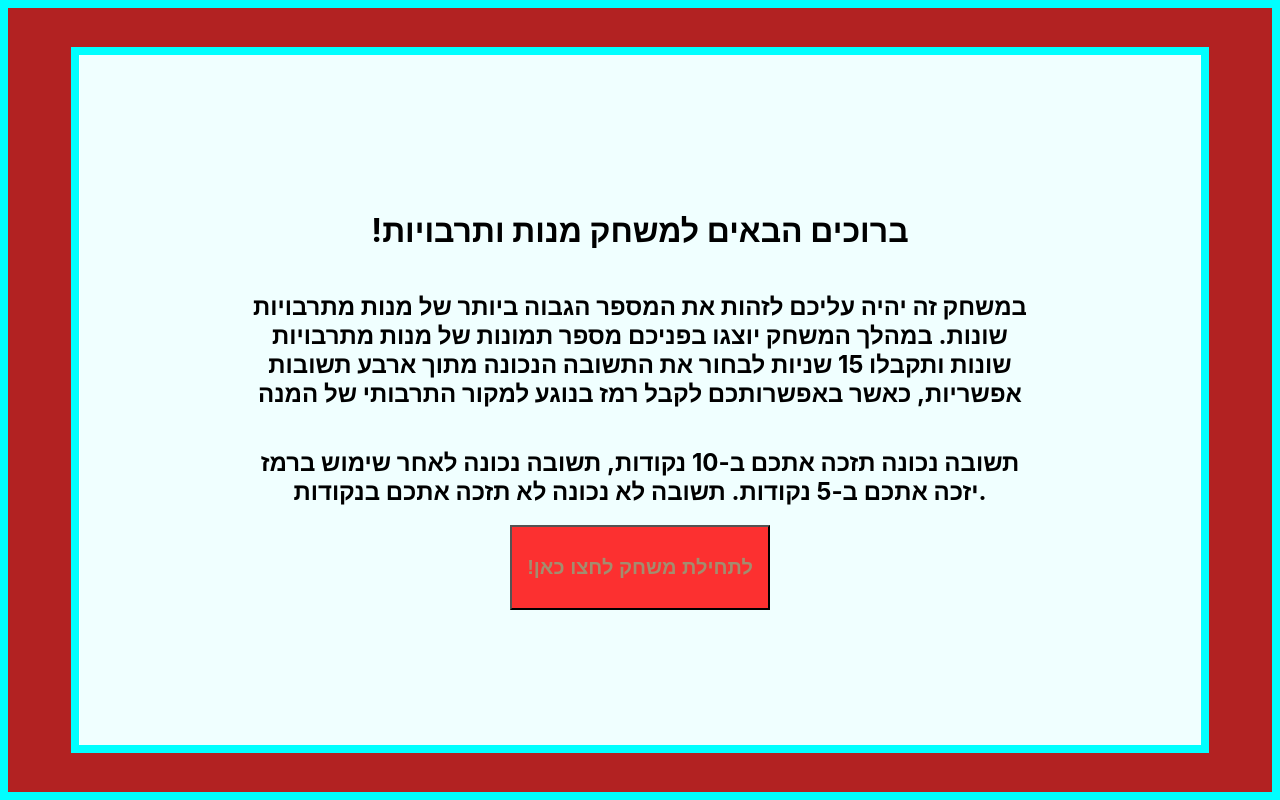
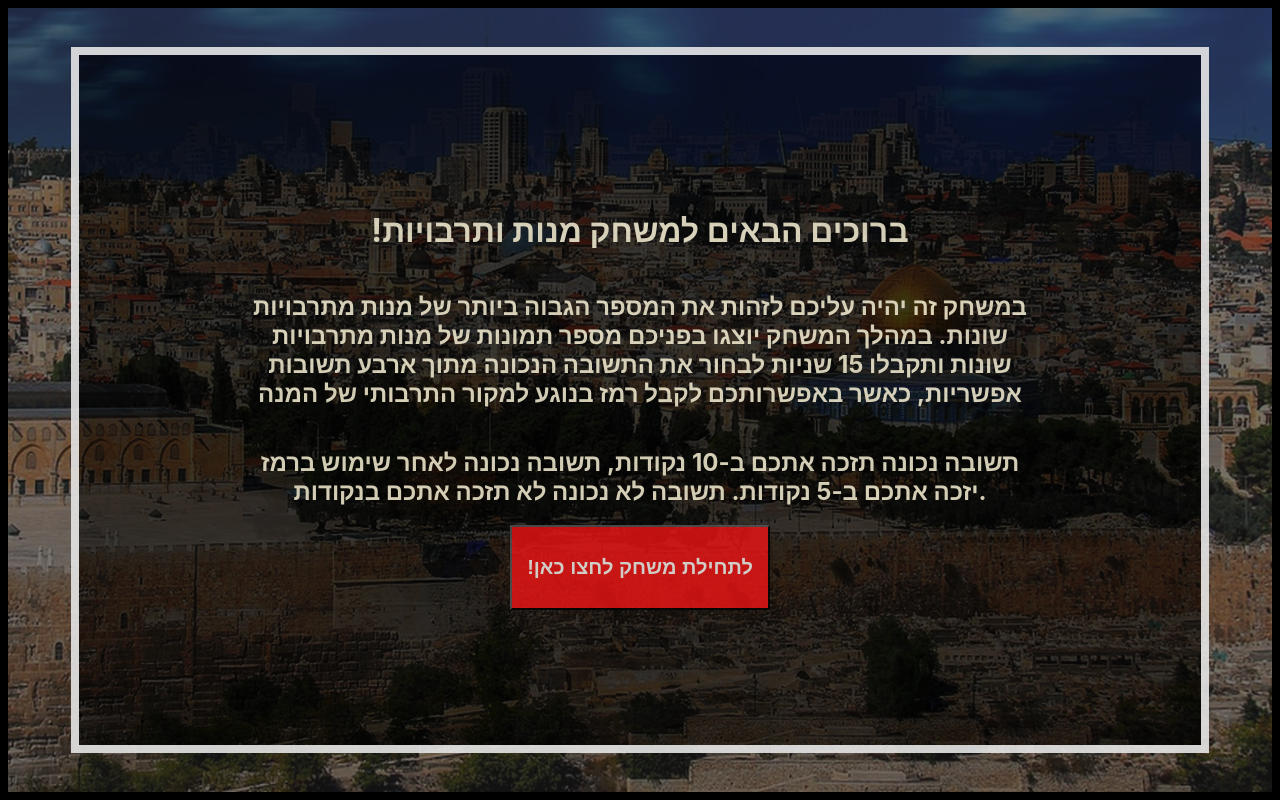
Before and after one commit to RL20/Hackathon, a React (Create React App) app in the folder client/: page / in a window 1280 px wide. Built offline with nearby package versions, Linux system fonts and the light colour scheme.

Commit message:
Updated FrontEnd

```diff
--- a/client/package.json
+++ b/client/package.json
@@ -38,7 +38,6 @@
   },
   "description": "This project was bootstrapped with [Create React App](https://github.com/facebook/create-react-app).",
   "main": "index.js",
-  "devDependencies": {},
   "keywords": [],
   "author": "",
   "license": "ISC"
--- a/client/src/App.css
+++ b/client/src/App.css
@@ -6,7 +6,7 @@
   text-align: center;
 }
 .outline{
-  background-color: aqua;
+  background-color: rgb(0, 0, 0);
   height: 100vh;
   padding: .5rem;
 }
@@ -16,12 +16,16 @@
   justify-content: center;
   flex-direction: column;
   gap: 1.5rem;
-  background-color: firebrick;
   height: 100%;
+  background-image: url('../../client/src/img/jerusalem.jpg');
+  background-size: 100% 100%;
+  background-blend-mode: soft-light;
+  background-color: #474545;
+  opacity: 0.9;
 }
 .image{
   background-color: forestgreen;
-  border: aqua .5rem solid;
+  border: rgb(255, 255, 255) .5rem solid;
   height: 50%;
   width: 50%;
   display: flex;
@@ -47,11 +51,10 @@
   align-items: center;
   height: 6%;
   width: 50%;
-  border: aqua.5rem solid;
+  color: #f8f6f2;
   transition: ease-in-out 0.5s;
 }
 .answersArea{
-  border: aqua .5rem solid;
   height: 35%;
   width: 50%;
   display: flex;
@@ -62,6 +65,7 @@
 .answersArea button{
   height: 8rem;
   width: 24rem;
+  cursor: pointer;
 }
 .answersRight{
   display: flex;
@@ -72,9 +76,10 @@
   display: flex;
   align-items: center;
   justify-content: center;
-  border: aqua .5rem solid;
+  border: rgb(255, 255, 255) .5rem solid;
   width: 6rem;
   height: 6rem;
+  color: #ff2424;
 }
 .answersLeft{
   display: flex;
@@ -84,7 +89,7 @@
 
 /* Welcome Page */
 .welcomePage {
-  border: aqua .5rem solid;
+  border: rgb(255, 255, 255) .5rem solid;
   width: 90%;
   height: 90%;
   display: flex;
@@ -102,8 +107,9 @@
   animation: pulse;
   animation-duration: 4s;
   animation-iteration-count: infinite;
-  background-color: firebrick;
+  background-color: rgb(149, 7, 7);
   color: tan;
+  cursor: pointer;
 }
 @keyframes pulse{
   0% {
@@ -113,8 +119,8 @@
   50%{
     height: 5.3rem;
     width: 16.3rem;
-    background-color: #ff3131;
-    color: #a18b6e;
+    background-color: #ee1414;
+    color: #f8f6f2;
   }
   100% {
     height: 5rem;
--- a/client/src/App.js
+++ b/client/src/App.js
@@ -1,7 +1,7 @@
-import { BrowserRouter, Route, Link } from "react-router-dom/cjs/react-router-dom.min";
+import { BrowserRouter, Route, Link } from "react-router-dom";
 import './App.css';
-import WelcomePage from './components/WelcomePage'
-import GamePage from './components/GamePage';
+import WelcomePage from "./components/WelcomePage/WelcomePage";
+import GamePage from "./components/GamePage/GamePage";
 
 function App() {
   return (
--- a/client/src/components/GamePage.js
+++ b/client/src/components/GamePage/GamePage.js
@@ -1,8 +1,10 @@
 import React, { useState, useRef } from "react";
 import { RouterDom, Route, Link } from "react-router-dom";
-import Timer from "./Timer";
+import Timer from "../Timer/Timer";
+
 
 function GamePage() {
+
   return (
     <div className="outline">
       <div className="appPage">
--- /dev/null
+++ b/client/src/components/WelcomePage/WelcomePage.css
@@ -0,0 +1,8 @@
+.welcomePage {
+    background-image: url('../../img/jerusalem.jpg');
+    background-size: 100% 100%;
+    background-blend-mode: soft-light;
+    background-color: #131313;
+    opacity: 0.9;
+    color: cornsilk;
+}
--- a/client/src/components/WelcomePage.js
+++ b/client/src/components/WelcomePage/WelcomePage.js
@@ -1,5 +1,6 @@
 import React from "react";
 import { Link } from "react-router-dom";
+import './WelcomePage.css'
 
 function WelcomePage() {
 
```
Also changed, not shown: client/src/Api/api.js (added, +10 -0 lines), client/src/components/Timer/Timer.js (renamed from client/src/components/Timer.js), client/src/img/jerusalem.jpg (added).
